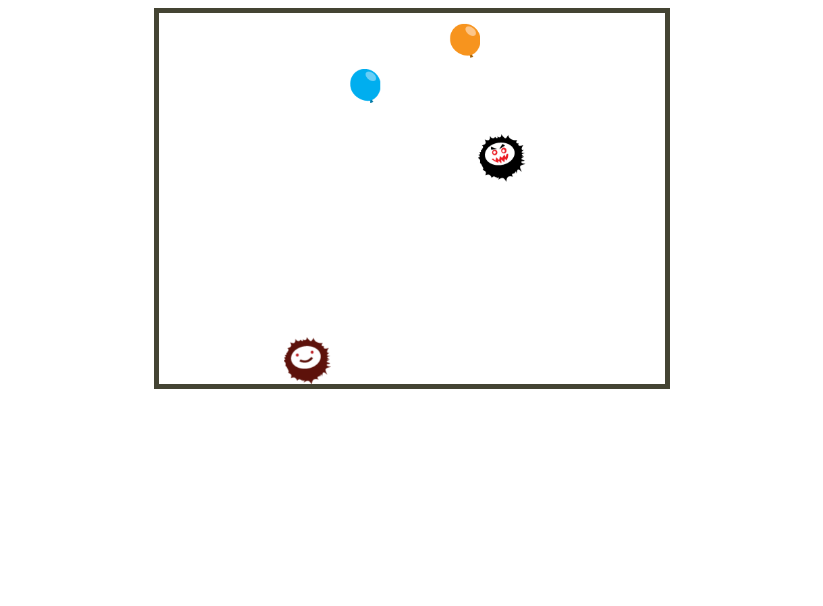
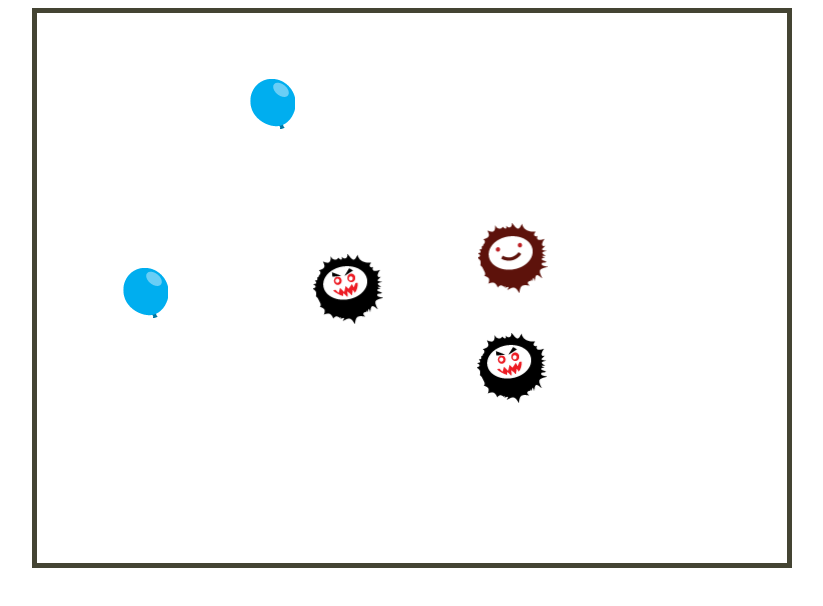
Before and after one commit to salvadorbfm/prickles-fight, a plain HTML site: page index2.html in a window 1280 px wide. Shown: the whole page, without its empty margins (228-1051 px from the left). Drawn offline with nearby package versions, Linux system fonts and the light colour scheme.

Commit message:
Remove 50% in CSS, add part of user I/O

```diff
--- a/index2.html
+++ b/index2.html
@@ -6,5 +6,6 @@
 <body id="body">
 
 </body>
+	<script src="http://code.jquery.com/jquery-1.9.1.min.js"></script>
 	<script src="/js/test_game.js"></script>
 </html>
--- a/js/test_game.js
+++ b/js/test_game.js
@@ -141,10 +141,65 @@ var Game = (function() {
 
         self = Sprite(config);
 
-        //self.image = loadImage("content/happy_left.png");
+        self.x_mouse = 0;
+        self.y_mouse = 0;
+        self.down=false;
 
-        //console.log(self.image);
-        // User Input sprite
+        self.init = function(){
+            $('#game_canvas').mousemove(self.mouse_move_handler);
+            $('#game_canvas').mousedown(self.mouse_down_handler);
+            $('#game_canvas').mouseup(self.mouse_up_handler);
+            $('#game_canvas').mouseout(self.mouse_up_handler);
+        };
+
+        self.mouse_move_handler = function(ev){
+            var offset = $('#game_canvas').offset();
+            self.x_mouse =  ev.pageX - offset.left;
+            self.y_mouse = ev.pageY - offset.top;
+            if (self.down) {
+              self.dragging = true;
+            }
+        };
+
+        self.mouse_down_handler = function(ev){
+            self.down = true;
+            self.downX = self.x_mouse;
+            self.downY = self.y_mouse;
+            console.log("SEM: ("+ self.downX + "," + self.downY + ")");
+            var center = {x:self.get_center_x(), y:self.get_center_y()};
+            var distance = util.get_distance(
+                                            center,
+                                            {
+                                            x:self.downX,
+                                            y:self.downY
+                                            }
+            );
+            var normalized = util.normalize(distance);
+
+            self.direction_x = normalized.x;
+            self.direction_y = normalized.y;
+//            self.update_position();
+
+
+            ev.originalEvent.preventDefault();
+        };
+
+        self.mouse_up_handler = function(ev){
+            self.down = false;
+            self.dragging = false;
+
+        };
+
+        self.is_a_ball_destroyed = function(sprites){
+
+            for (var i = 0; i < sprites.length; i++) {
+                if (sprites[i].drawable == false) continue;
+                if (phys.check_collision( self, sprites[i])){
+                    sprites[i].drawable = false;
+                    self.balloons_destroyed++;
+                }
+            };
+        };
 
         return self;
     };
@@ -161,7 +216,7 @@ var Game = (function() {
 
         // search(happy,sprites)
         // This function looks for the closest sprite
-        self.search = function(happy, sprites){
+        self.search = function(happy, sprites, ally_target){
             var center = {x:self.get_center_x(), y:self.get_center_y()};
             var min = 0;
             var distance = {};
@@ -171,12 +226,12 @@ var Game = (function() {
 
             min = 99999.0;
 
+            self.sprite_target = -1;
             self.speed_x = util.get_random(6.0,8.0);
             self.speed_y = util.get_random(6.0,8.0);
             for (var i = sprites.length - 1; i >= 0; i--) {
                 if(sprites[i].drawable == false) continue;
 
-                //debugger;
                 magnitude = util.get_magnitude(
                             center,
                             {
@@ -193,19 +248,24 @@ var Game = (function() {
                             }
                             );
 
-                if( magnitude<min ){
+                if( magnitude<min && ally_target!=i){
                     min = magnitude;
                     self.sprite_target = i;
                     distance_to_enemy = distance;
                 }
             }
             normalized = util.normalize(distance_to_enemy);
-            //self.speed_x *= normalized.x;
-            //self.speed_y *= normalized.y;
 
-            self.direction_x = normalized.x || 1.0;
-            self.direction_y = normalized.y || 1.0;
+            if (self.sprite_target == -1)
+            {
+                self.direction_x = Math.random();
+                self.direction_y = Math.random();
+            }else {
+                self.direction_x = normalized.x;
+                self.direction_y = normalized.y;
+            }
             self.update_position();
+            return self.sprite_target;
         };
 
         self.destroy = function(happy, sprites, phys){
@@ -310,13 +370,15 @@ var Game = (function() {
 
         // Checking collision between two sprites
         self.check_collision = function(spriteA, spriteB){
-            var spriteA = spriteA || {};  // Here, I should check the error of having a "null" sprite
-            var spriteB = spriteB || {};
+            var spriteA = spriteA || null;  // Here, I should check the error of having a "null" sprite
+            var spriteB = spriteB || null;
             var radA = 0;
             var radB = 0;
             var centerA = {};
             var centerB = {};
             var magnitude = 0;
+
+            if (spriteA == null && spriteB == null) return false;
 
             radA = (spriteA.width/2.0);
             radB = (spriteB.width/2.0);
@@ -424,7 +486,7 @@ var Game = (function() {
     var evil_frame = 0;
     var happy_frame = 0;
 
-    var evil;
+    var evil = [];
     var happy;
     var balloons= [];                                      // A lot of balloons
 
@@ -447,31 +509,21 @@ var Game = (function() {
         body.appendChild(main_div);
         main_div.appendChild(canvas);
 
-        evil = Evil({
-            x : util.get_random_int(100,300),
-            y : util.get_random_int(100,300),
-            width : 70.0,
-            height : 70.0,
-            assets: evil_assets
-        });
-
         happy = Happy({
             x : util.get_random_int(0,100),
             y : util.get_random_int(350,500),
             width : 70.0,
             height : 70.0,
-            speed_x : util.get_random(1.0,3.0),
-            speed_y : util.get_random(1.0,3.0),
+            speed_x : util.get_random(5.0,6.0),
+            speed_y : util.get_random(5.0,6.0),
             direction_x : util.get_random(-1.0,1.0),
             direction_y : util.get_random(-1.0,1.0),
             assets: happy_assets
         });
 
-
-
-
-        evil.build_frames();
+        happy.init();
         happy.build_frames();
+        add_evils();
         add_balloons();
 
         setInterval(animate, frames_rate);
@@ -480,15 +532,20 @@ var Game = (function() {
         setInterval(update_balloons, balloons_frames_rate);
     };
 
-    var animate = function(){
+    var animate = function() {
+        var last_target = -1;
         context.clearRect(0,0,canvas.width, canvas.height);
 
         context.drawImage(happy.frames[happy_frame], happy.x, happy.y);
-        context.drawImage(evil.frames[evil_frame], evil.x, evil.y);
+        happy.is_a_ball_destroyed(balloons);
+        happy.update_position();
 
-        happy.update_position();
-        evil.search(happy,balloons);
-        evil.destroy(happy, balloons, phys);
+        for (var i = 0; i < evil.length; i++) {
+            context.drawImage(evil[i].frames[evil_frame], evil[i].x, evil[i].y);
+            last_target = evil[i].search(happy,balloons,last_target);
+            evil[i].destroy(happy, balloons, phys);
+        };
+
 
         phys.check_collisions(balloons);
         for (var i = 0; i < balloons.length; i++) {
@@ -500,20 +557,41 @@ var Game = (function() {
 
 
     var update_evil = function() {
-        evil_frame = (evil_frame + 1) % evil.frames.length;
-    }
+        evil_frame = (evil_frame + 1) % evil[0].frames.length;
+    };
     var update_happy = function() {
         happy_frame = (happy_frame + 1) % happy.frames.length;
-    }
+    };
 
     var update_balloons = function() {
         var new_ballons = util.get_random_int(1,3);
-        if ((balloons.length - evil.balloons_destroyed) < 25)
-            add_balloons(2);
+        var max = (evil[0].balloons_destroyed > evil[1].balloons_destroyed)?(evil[0].balloons_destroyed):(evil[1].balloons_destroyed);
+        if ((balloons.length) < 25)
+            add_balloons(4);
+    };
 
-        console.log("SEM: evil:(" + evil.x + "," + evil.y + ")");
-    }
+    var add_evils = function(n_evils) {
+        n_evils = n_evils || 3;
+        var x;
+        var y;
 
+
+        x=0;
+        y=0;
+
+        for (var i = 0; i < n_evils; i++) {
+            evil.push( Evil({
+                            x : util.get_random_int(x,x+250),
+                            y : util.get_random_int(y,y+300),
+                            width : 70.0,
+                            height : 70.0,
+                            assets: evil_assets
+                            }));
+            evil[i].build_frames();
+            x += 250;
+            y += 300;
+        };
+    };
     var add_balloons = function (n_balloons) {
         var current_index = 0;
         var x;// = util.get_random_int(0, game_width);
@@ -544,8 +622,9 @@ var Game = (function() {
             }));
             balloons[current_index + i].build_frames();
         }
-        console.log("SEM add_balloons: " + " new_ballons:" + n_balloons + " len:"  + balloons.length);
-    }
+        //console.log("SEM add_balloons: " + " new_ballons:" + n_balloons + " len:"  + balloons.length);
+    };
+
 
     game.setup = setup();
     return game;
--- a/styles/game_styles.css
+++ b/styles/game_styles.css
@@ -11,7 +11,6 @@
 }
 
 .game_layer {
-    width: 40%;
     margin: 0px auto;
     border: thick solid #444433;
     display: block;
```
